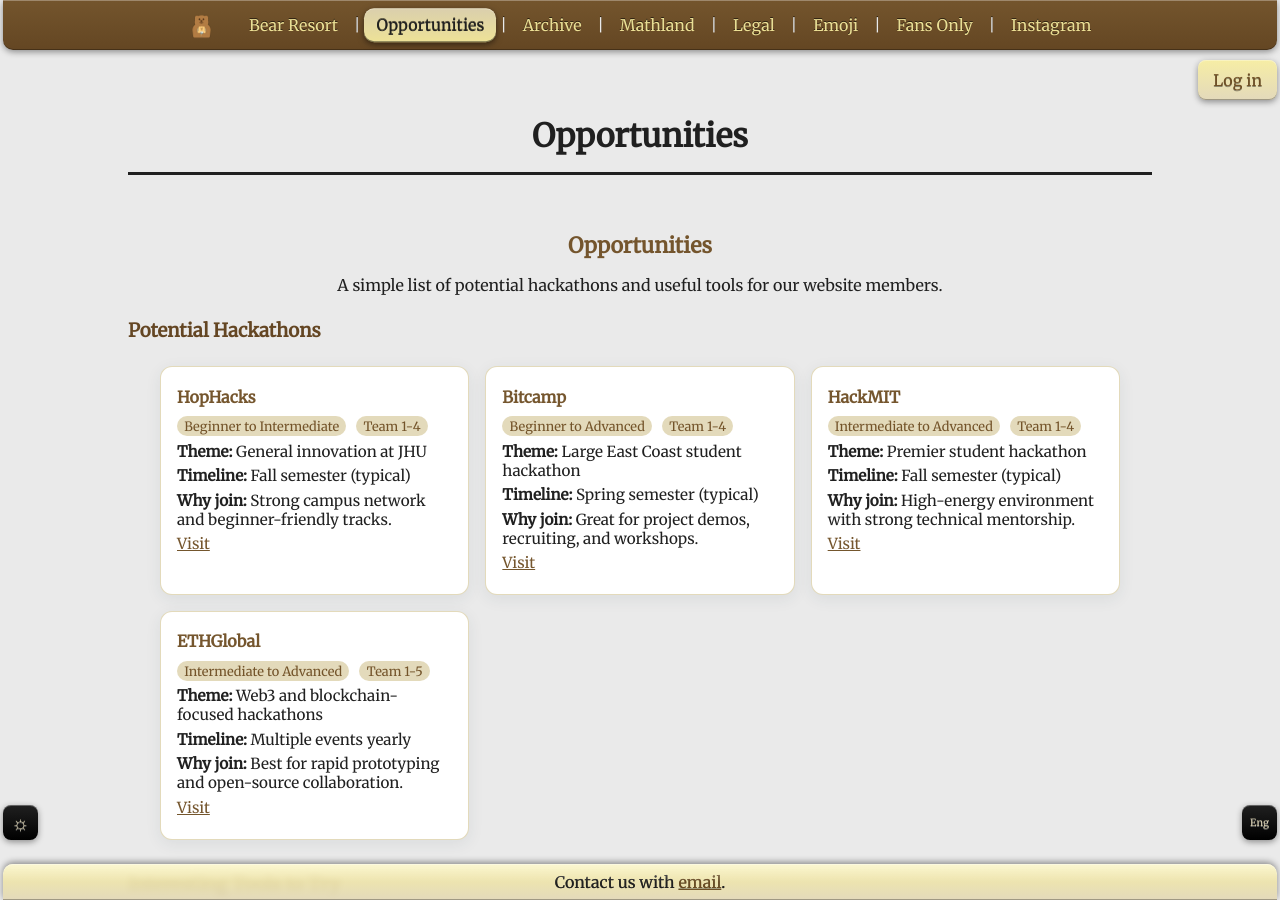
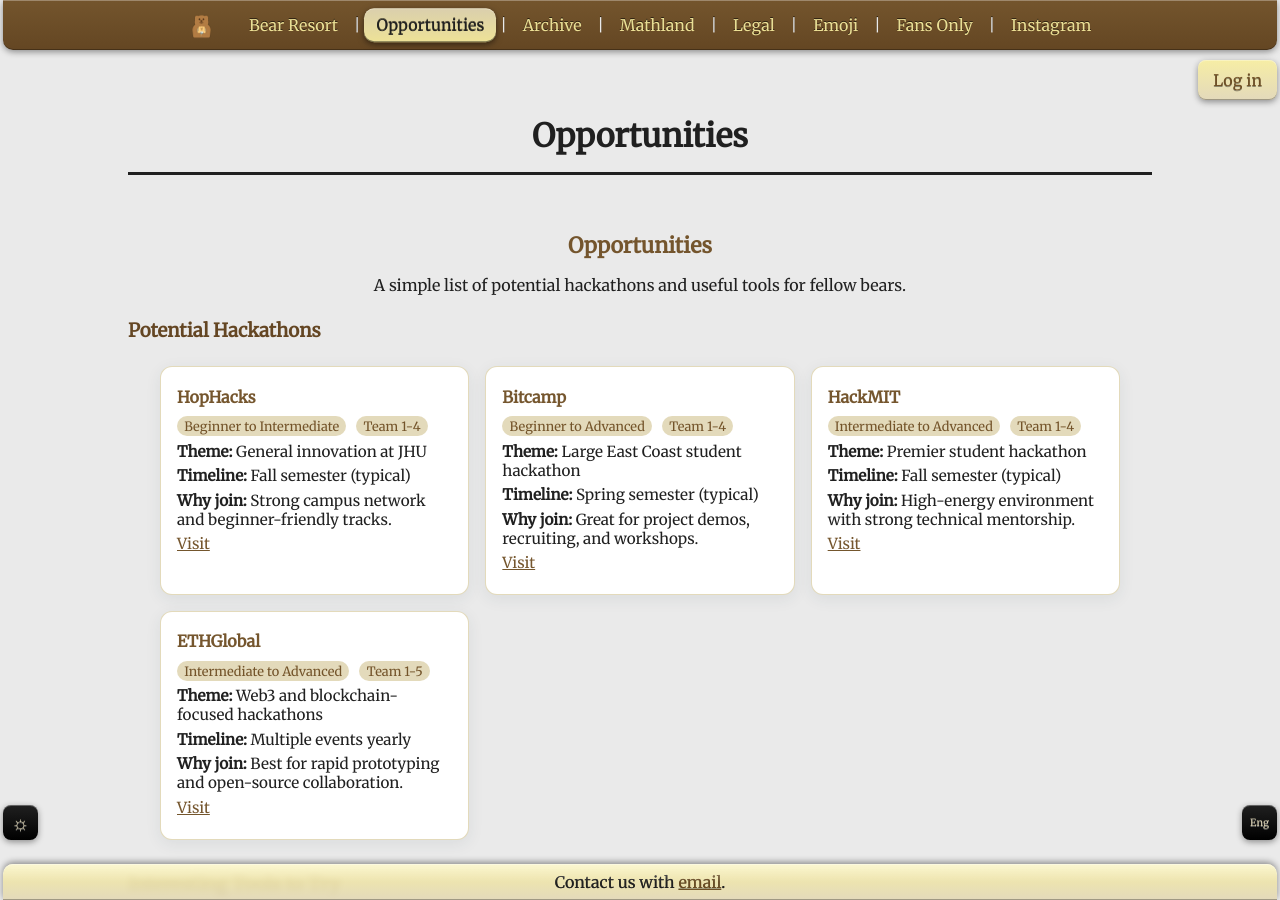
Before and after one commit to Bear-Resort/bear-resort.github.io, a Jekyll site: the page built from opportunities/index.md, in a window 1280 px wide and 900 px high. Built offline with Jekyll 4.4.1, drawn with Linux system fonts in a browser that asks for light colours; our own code applies the rules of GitHub Pages for plain Markdown files; some of the changed lines change nothing that is shown.

Commit message:
Update index.md

```diff
--- a/opportunities/index.md
+++ b/opportunities/index.md
@@ -61,8 +61,8 @@
 <div class="opportunities-intro">
   <h1><span class="eng">Opportunities</span><span class="chn">机会</span></h1>
   <p>
-    <span class="eng">A simple list of potential hackathons and useful tools for our website members.</span>
-    <span class="chn">给网站成员准备的黑客松与实用工具机会清单。</span>
+    <span class="eng">A simple list of potential hackathons and useful tools for fellow bears.</span>
+    <span class="chn">给小熊乐园里的小熊们准备的黑客松与实用工具清单。大多数由鼠鼠从小红书扒下。</span>
   </p>
 </div>
 
```
